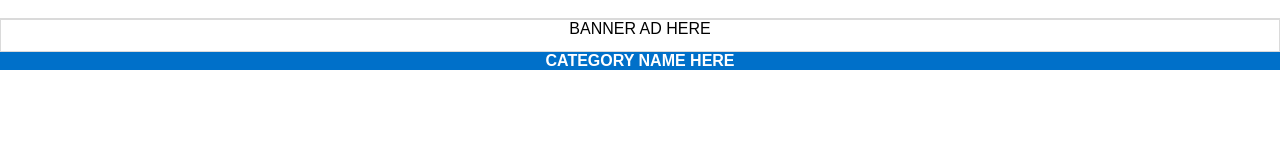
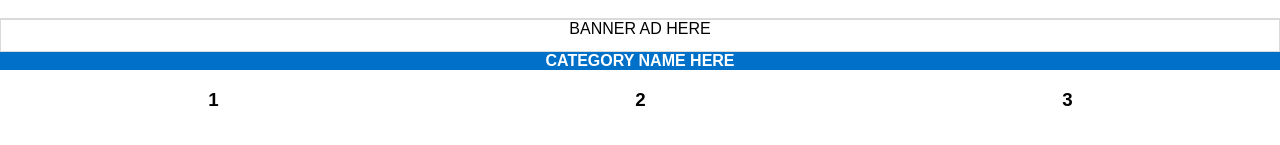
Before and after one commit to ubyssey/mobile, a React (Create React App) app: page / in a window 1280 px wide. Shown: the part 627-772 px from the top of the page. Built offline with nearby package versions, Linux system fonts and the light colour scheme.

Commit message:
Implement rudimentary carousel slider with react-slick

```diff
--- a/package.json
+++ b/package.json
@@ -5,7 +5,8 @@
   "dependencies": {
     "react": "^16.2.0",
     "react-dom": "^16.2.0",
-    "react-scripts": "1.1.1"
+    "react-scripts": "1.1.1",
+    "react-slick": "^0.23.1"
   },
   "scripts": {
     "start": "react-scripts start",
--- a/public/index.html
+++ b/public/index.html
@@ -37,5 +37,7 @@
       To create a production bundle, use `npm run build` or `yarn build`.
     -->
     <link href="//maxcdn.bootstrapcdn.com/font-awesome/4.7.0/css/font-awesome.min.css" rel="stylesheet">
+    <link rel="stylesheet" type="text/css" charset="UTF-8" href="https://cdnjs.cloudflare.com/ajax/libs/slick-carousel/1.6.0/slick.min.css" />
+    <link rel="stylesheet" type="text/css" href="https://cdnjs.cloudflare.com/ajax/libs/slick-carousel/1.6.0/slick-theme.min.css" />
   </body>
 </html>
--- a/src/Carousel.css
+++ /dev/null
@@ -1,3 +0,0 @@
-.Carousel {
-  height: 106px;
-}
--- a/src/Carousel.js
+++ /dev/null
@@ -1,15 +0,0 @@
-import React, { Component } from 'react';
-import './Carousel.css';
-import CarouselItem from './CarouselItem';
-
-class Carousel extends Component {
-  render() {
-    return (
-      <div className="Carousel">
-      	<CarouselItem />
-      </div>
-    );
-  }
-}
-
-export default Carousel;
--- a/src/CarouselItem.css
+++ /dev/null
@@ -1,7 +0,0 @@
-.CarouselItem {
-  width: 30%;
-  height: 106px;
-  display: inline-flex;
-  float: left;
-  bottom: 0;
-}
--- a/src/CarouselItem.js
+++ /dev/null
@@ -1,13 +0,0 @@
-import React, { Component } from 'react';
-import './CarouselItem.css';
-
-class CarouselItem extends Component {
-  render() {
-    return (
-      <div className="CarouselItem">
-      </div>
-    );
-  }
-}
-
-export default CarouselItem;
--- /dev/null
+++ b/src/CarouselSlider.js
@@ -0,0 +1,49 @@
+import React, { Component } from "react";
+import Slider from 'react-slick';
+
+class CustomSlide extends Component {
+  render() {
+    const { item, ...props } = this.props;
+    return (
+      <div {...props}>
+        <h3>{item}</h3>
+      </div>
+    );
+  }
+}
+
+export default class SwipeToSlide extends Component {
+  constructor(props) {
+    super(props);
+    this.state = {
+      carouselItems: [1,2,3,4,5,6,7,8,9],
+    };
+  }
+
+  render() {
+    const settings = {
+      className: "center",
+      infinite: true,
+      centerPadding: "60px",
+      slidesToShow: 3,
+      swipeToSlide: true,
+      focusOnSelect: true,
+      afterChange: function(index) {
+        console.log(
+          `Slider Changed to: ${index + 1}, background: #222; color: #bada55`
+        );
+      }
+    };
+
+    return (
+      <div>
+        <Slider {...settings}>
+          {this.state.carouselItems.map((item) => {
+            console.log('Entered');
+            return (<CustomSlide item={item} />)
+          })}
+        </Slider>
+      </div>
+    );
+  }
+}
--- a/src/FooterNav.js
+++ b/src/FooterNav.js
@@ -1,6 +1,6 @@
 import React, { Component } from 'react';
 import './FooterNav.css';
-import Carousel from './Carousel';
+import CarouselSlider from './CarouselSlider';
 
 class FooterNav extends Component {
   render() {
@@ -9,7 +9,7 @@ class FooterNav extends Component {
       	<div class="category">
       		CATEGORY NAME HERE
       	</div>
-      	<Carousel />
+      	<CarouselSlider />
       </div>
     );
   }
```
Also changed, not shown: 1 other file (tests, documents, lock files or other folders).
